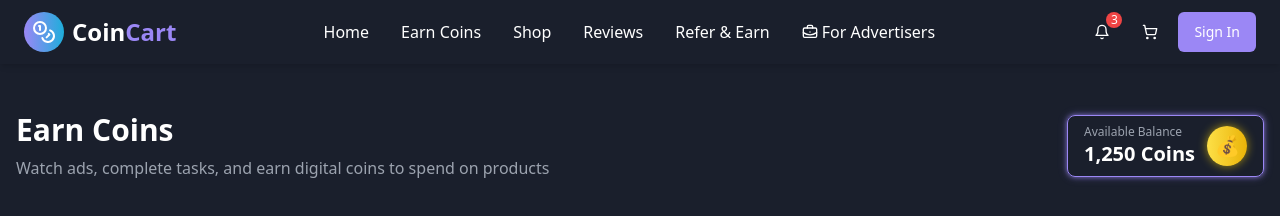
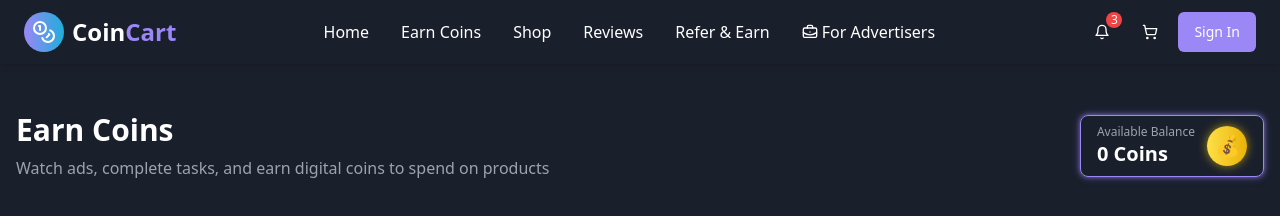
Before and after one commit to Souvik2002962/coinwave-rewards-hub, a React (Vite) app: page /earn in a window 1280 px wide. Shown: the top 216 px of the page. Built offline with nearby package versions, Linux system fonts and the light colour scheme.

Commit message:
Fix: Incorrect coin balance on Earn page
The Earn page was displaying an incorrect coin balance after signup. This commit addresses the issue by ensuring the displayed balance reflects the initial 100 coins granted upon signup.

```diff
--- a/src/pages/Earn.tsx
+++ b/src/pages/Earn.tsx
@@ -1,3 +1,4 @@
+
 import React, { useState, useRef } from 'react';
 import NavBar from '@/components/NavBar';
 import AdCard from '@/components/AdCard';
@@ -9,9 +10,11 @@ import {
 } from "@/components/ui/tabs";
 import { Button } from '@/components/ui/button';
 import { ArrowRight } from 'lucide-react';
+import { useAuth } from '@/contexts/AuthContext';
 
 const Earn = () => {
   const tabsRef = useRef<HTMLDivElement>(null);
+  const { user } = useAuth();
 
   // Sample ad data
   const videoAds = [
@@ -141,7 +144,7 @@ const Earn = () => {
             <div className="flex items-center">
               <div className="mr-3">
                 <div className="text-xs text-gray-400">Available Balance</div>
-                <div className="text-xl font-bold text-white">1,250 Coins</div>
+                <div className="text-xl font-bold text-white">{user ? user.coinBalance : 0} Coins</div>
               </div>
               <div className="coin w-10 h-10 text-xl flex-shrink-0">💰</div>
             </div>
```
